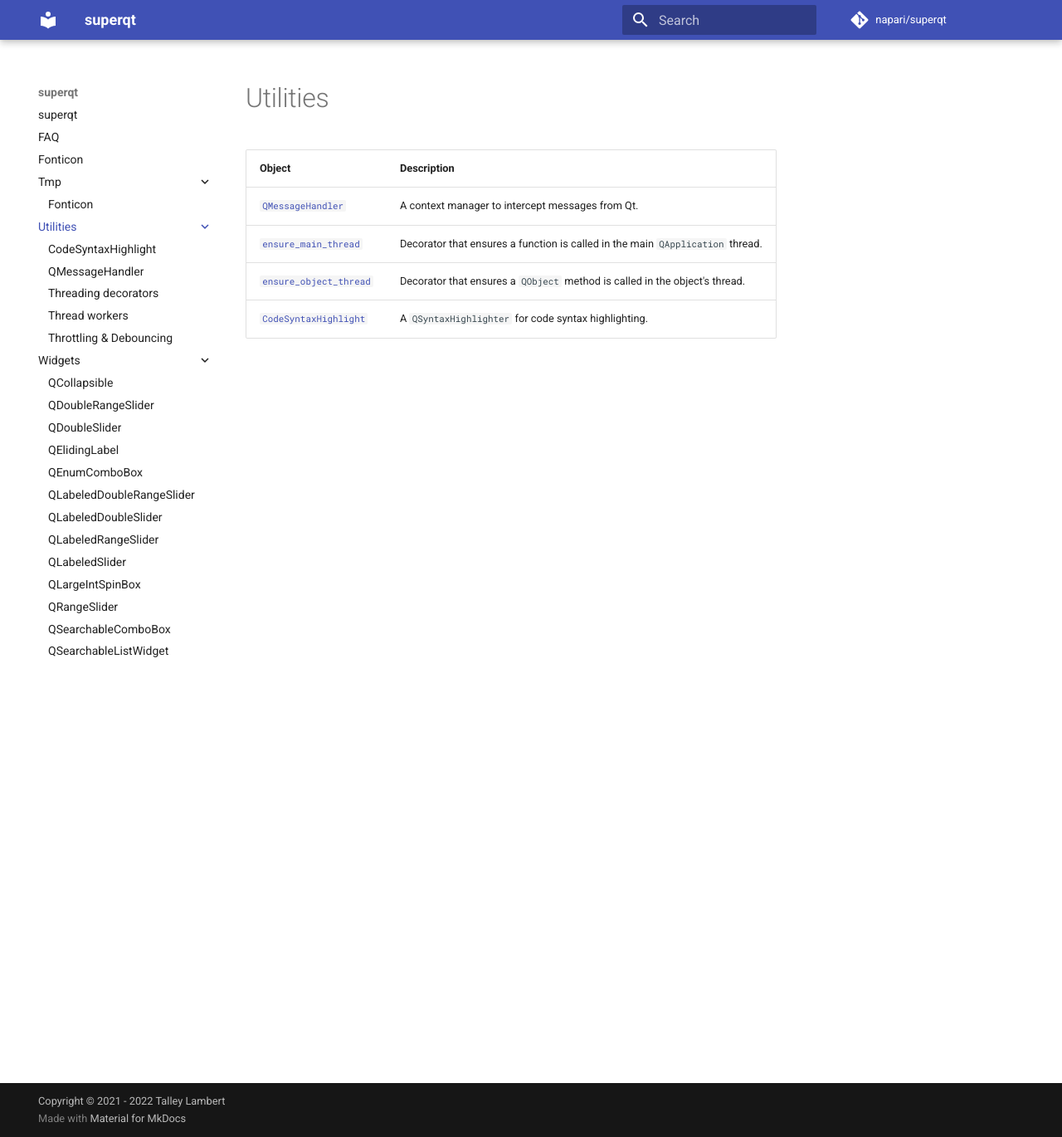
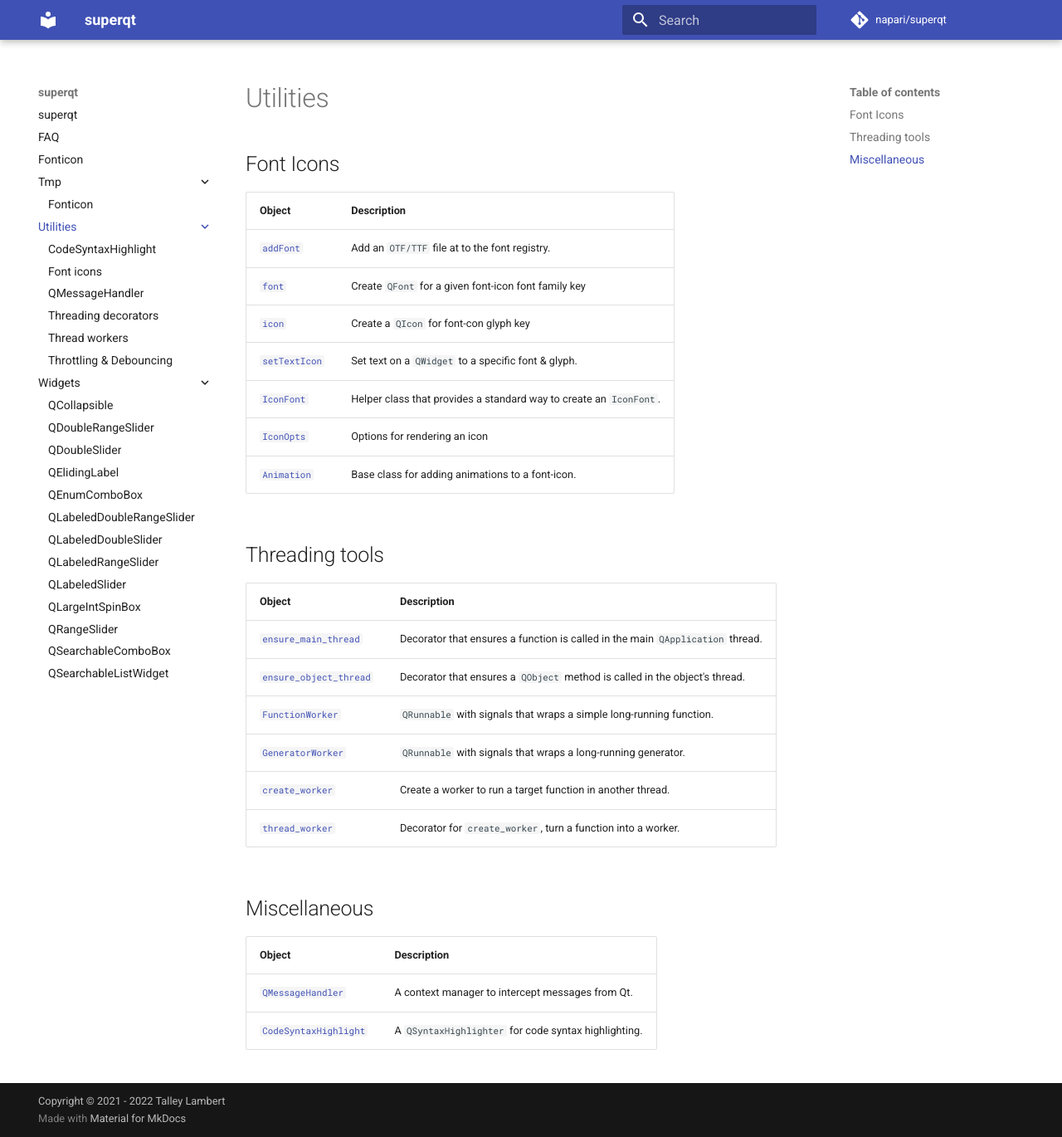
Before and after one commit to pyapp-kit/superqt, an MkDocs documentation site: the page built from docs/utilities/index.md, in a window 1280 px wide and 1370 px high. Shown: the whole window at 83% size. Built offline with MkDocs 1.6.1 and Material for MkDocs 9.7.7, drawn with Linux system fonts in a browser that asks for light colours; comment, search, counter and statistics services are not loaded.

Commit message:
add font docs

```diff
--- a/docs/utilities/index.md
+++ b/docs/utilities/index.md
@@ -1,8 +1,31 @@
 # Utilities
+
+## Font Icons
+
+| Object                          | Description           |
+| -----------                     | --------------------- |
+| [`addFont`](./fonticon.md#superqt.fonticon.addFont) | Add an `OTF/TTF` file at to the font registry. |
+| [`font`](./fonticon.md#superqt.fonticon.font) | Create `QFont` for a given font-icon font family key |
+| [`icon`](./fonticon.md#superqt.fonticon.icon) | Create a `QIcon` for font-con glyph key |
+| [`setTextIcon`](./fonticon.md#superqt.fonticon.setTextIcon) | Set text on a `QWidget` to a specific font & glyph. |
+| [`IconFont`](./fonticon.md#superqt.fonticon.IconFont) | Helper class that provides a standard way to create an `IconFont`. |
+| [`IconOpts`](./fonticon.md#superqt.fonticon.IconOpts) | Options for rendering an icon |
+| [`Animation`](./fonticon.md#superqt.fonticon.Animation) | Base class for adding animations to a font-icon. |
+
+## Threading tools
+
+| Object                          | Description           |
+| -----------                     | --------------------- |
+| [`ensure_main_thread`](./thread_decorators.md#ensure_main_thread)        | Decorator that ensures a function is called in the main `QApplication` thread. |
+| [`ensure_object_thread`](./thread_decorators.md#ensure_object_thread)      | Decorator that ensures a `QObject` method is called in the object's thread. |
+| [`FunctionWorker`](./threading.md#superqt.utils.FunctionWorker)      | `QRunnable` with signals that wraps a simple long-running function. |
+| [`GeneratorWorker`](./threading.md#superqt.utils.GeneratorWorker)      | `QRunnable` with signals that wraps a long-running generator. |
+| [`create_worker`](./threading.md#superqt.utils.create_worker)      | Create a worker to run a target function in another thread. |
+| [`thread_worker`](./threading.md#superqt.utils.thread_worker)      | Decorator for `create_worker`, turn a function into a worker. |
+
+## Miscellaneous
 
 | Object                          | Description           |
 | -----------                     | --------------------- |
 | [`QMessageHandler`](./qmessagehandler.md)           | A context manager to intercept messages from Qt. |
-| [`ensure_main_thread`](./thread_decorators.md#ensure_main_thread)        | Decorator that ensures a function is called in the main `QApplication` thread. |
-| [`ensure_object_thread`](./thread_decorators.md#ensure_object_thread)      | Decorator that ensures a `QObject` method is called in the object's thread. |
 | [`CodeSyntaxHighlight`](./code_syntax_highlight.md) | A `QSyntaxHighlighter` for code syntax highlighting. |
```
Also changed, not shown: README.md (+12 -6 lines), docs/utilities/fonticon.md (added, +101 -0 lines), 3 other files.
